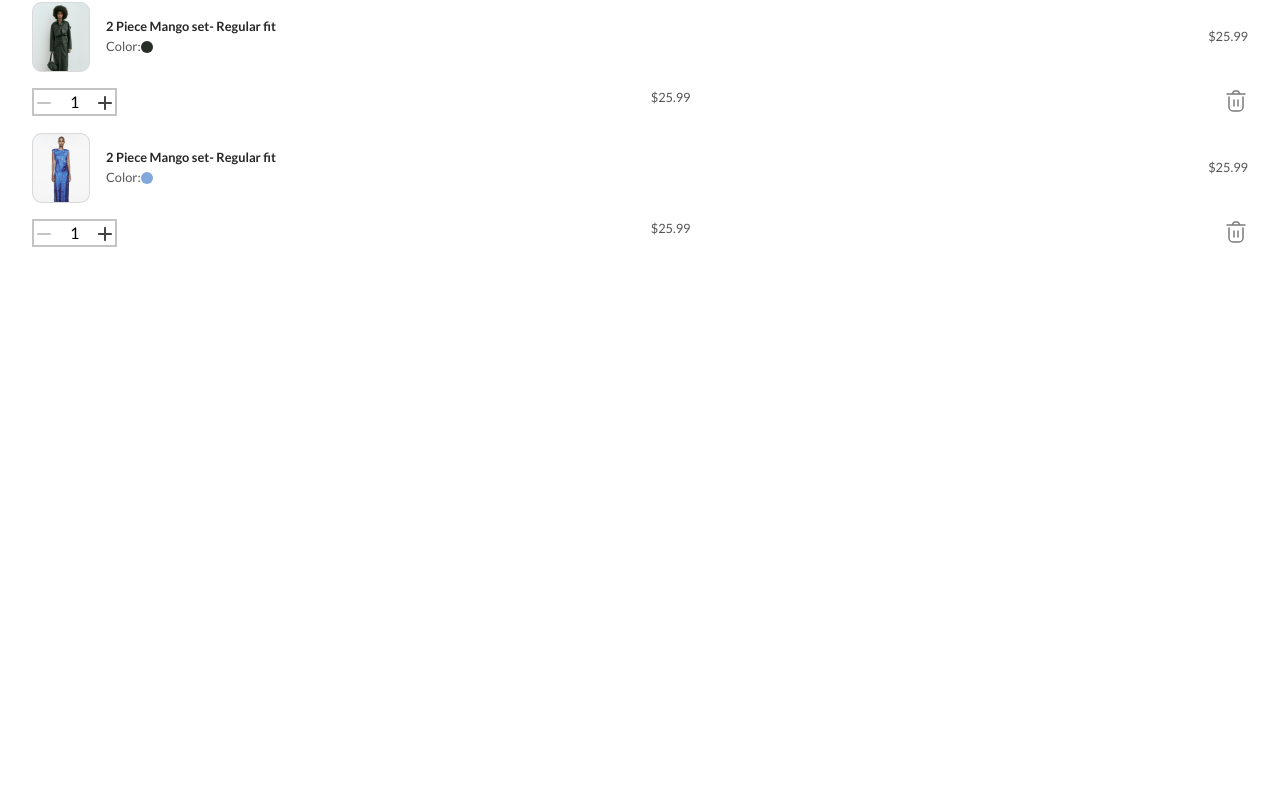
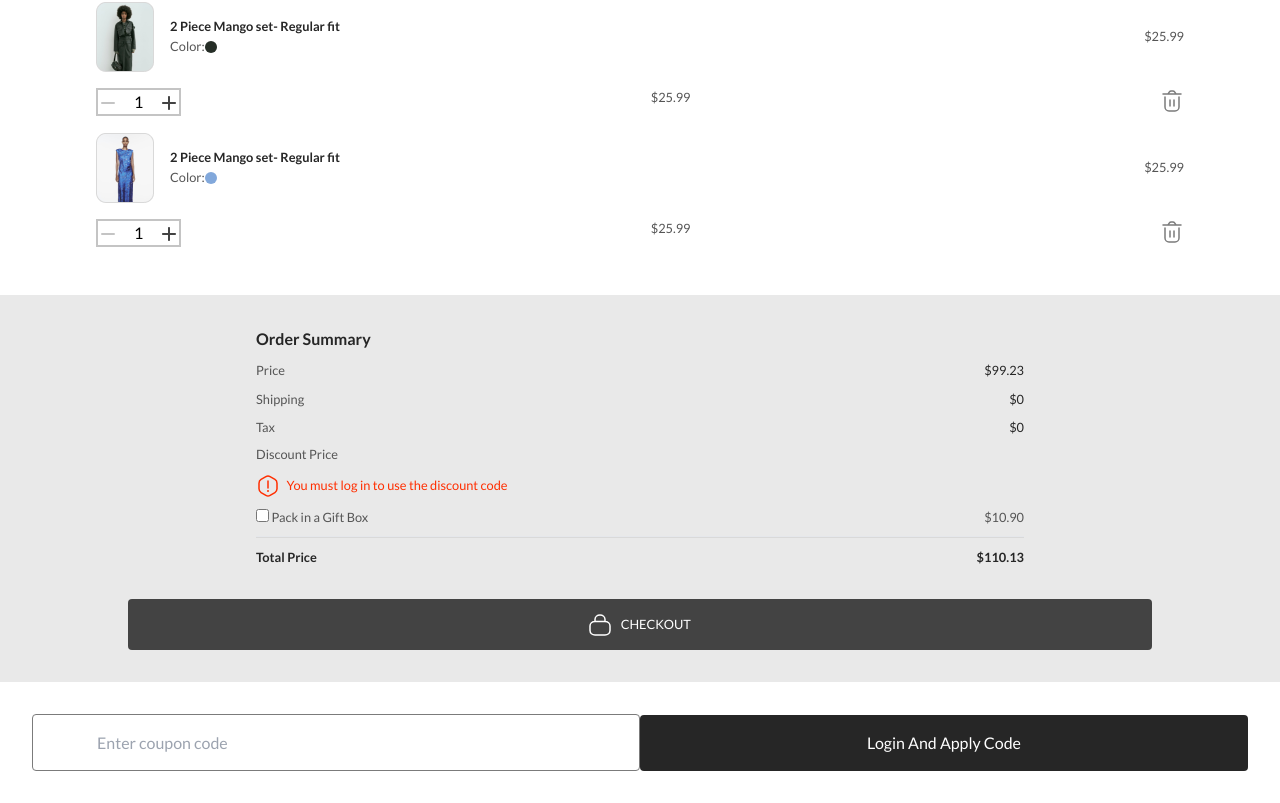
Before and after one commit to 9ightshade/Luminae-ecommerce-netisens, a React (Vite) app: page / in a window 1280 px wide. Shown: the part 206-1009 px from the top of the page. Before the commit the page ends 800 px from the top, so only its background shows below. Built offline with nearby package versions, Linux system fonts and the light colour scheme.

Commit message:
order checkout

```diff
--- a/src/App.jsx
+++ b/src/App.jsx
@@ -1,11 +1,12 @@
 import { CartContent } from "./components/cardCheckout/CartContent";
+import { OrderSummary } from "./components/cardCheckout/OrderSummary";
 
 
 function App() {
   return (
     <div>
 <CartContent/>
-
+   <OrderSummary/>
     </div>
   );
 }
--- a/src/components/cardCheckout/CartContent.jsx
+++ b/src/components/cardCheckout/CartContent.jsx
@@ -10,7 +10,7 @@ import trash from "../../assets/images/cartcheckout/trash.svg";
 
 export const CartContent = () => {
   return (
-    <section className="p-[2em]">
+    <section className="p-[2em] w-[90%] mx-[auto] ">
       <h1 className="text-[#262626] text-[1.2rem] mb-[1em] font-[700] leading-[1.5rem]">
         Card <span className="text-[#9D9D9D]  text-[1.1rem] font-[400]">3</span>
       </h1>
--- /dev/null
+++ b/src/components/cardCheckout/OrderSummary.jsx
@@ -0,0 +1,81 @@
+import warningpolygon from "../../assets/images/forms/warning-polygon.svg";
+import checkout from "../../assets/images/cartcheckout/checkout.svg";
+export const OrderSummary = () => {
+    return (
+      <section>
+        <section className="bg-[#E9E9E9] py-[2em]  ">
+          <section className="w-[60%] mx-[auto] flex flex-col space-y-[.6em] ">
+            <h2 className="text-[#262626] text-[1rem] font-[700]">
+              Order Summary
+            </h2>
+            <div className="flex justify-between">
+              <p className="text-[#555] text-[.8rem] font-[400]">Price </p>
+              <p className="text-[#262626] text-[.8rem] font-[400]">$99.23</p>
+            </div>
+            <div className="flex justify-between">
+              <p className="text-[#555] text-[.8rem] font-[400]">Shipping</p>
+              <p className="text-[#262626] text-[.8rem] font-[400]">$0</p>
+            </div>
+            <div className="flex justify-between">
+              <p className="text-[#555] text-[.8rem] font-[400]">Tax</p>
+              <p className="text-[#262626] text-[.8rem] font-[400]">$0 </p>
+            </div>
+            <p className="text-[#555] text-[.8rem] font-[400]">
+              Discount Price
+            </p>
+            <div className="flex gap-[.4em] items-center">
+              <img src={warningpolygon} alt="warning" />
+              <p className="text-[#FF2E00] text-[.8rem] font-[400]">
+                You must log in to use the discount code
+              </p>
+            </div>
+
+            <div className="flex items-center justify-between">
+              <label
+                htmlFor="giftbox"
+                className="text-[#555] text-[.8rem] font-[400]"
+              >
+                {" "}
+                <input type="checkbox" name="giftbox" id="giftbox" /> Pack in a
+                Gift Box
+              </label>
+              <p className="text-[#555] text-[.8rem] font-[400]">$10.90</p>
+            </div>
+
+            <hr className="h-[2px] w-[100%] bg-[#D9D9D9] " />
+
+            <div className="flex justify-between">
+              <p className="text-[#262626] text-[.8rem] font-[700]">
+                Total Price{" "}
+              </p>
+              <p className="text-[#262626] text-[.8rem] font-[700]">$110.13</p>
+            </div>
+          </section>
+
+          <button className="w-[80%] flex items-center justify-center gap-[.6em] mx-[auto] mt-[2em] rounded-[4px] bg-[#434343] py-[.9em] ">
+            <img src={checkout} alt="" />
+            <a
+              href=""
+              className="text-[#FFF] text-[.8rem] font-[500] uppercase"
+            >
+              {" "}
+              Checkout
+            </a>
+          </button>
+        </section>
+
+        <form className="bg-[white] py-[2em] px-[2em]">
+          <input
+            type="text"
+            name="couponcode"
+            id="couponcode"
+            placeholder="Enter coupon code"
+            className="rounded-[4px] border-[#7B7B7B] w-[50%] text-[2vmin] py-[.98em] px-[4em] border-[1px]"
+          />
+          <button type="submit" className=" py-[1em] px-[5em] w-[50%] rounded-[4px] bg-[#262626] text-[#FFF] text-[2vmin] font-[500] capitalize">
+            Login and Apply code
+          </button>
+        </form>
+      </section>
+    );
+};
```
Also changed, not shown: src/assets/images/cartcheckout/checkout.svg (added).
